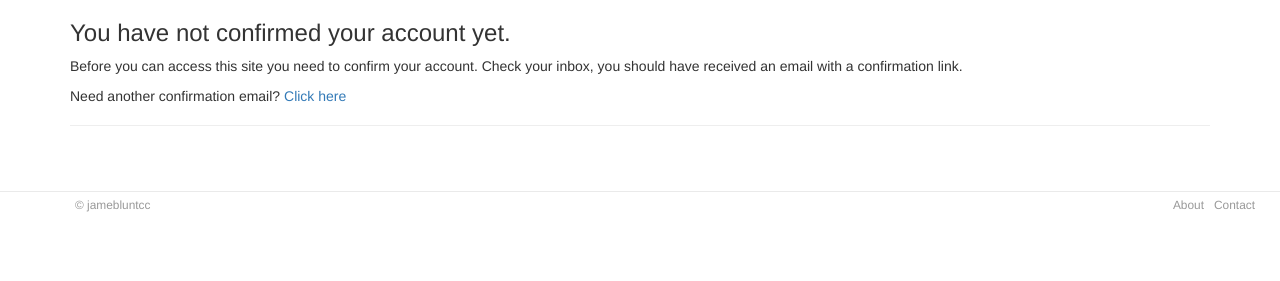
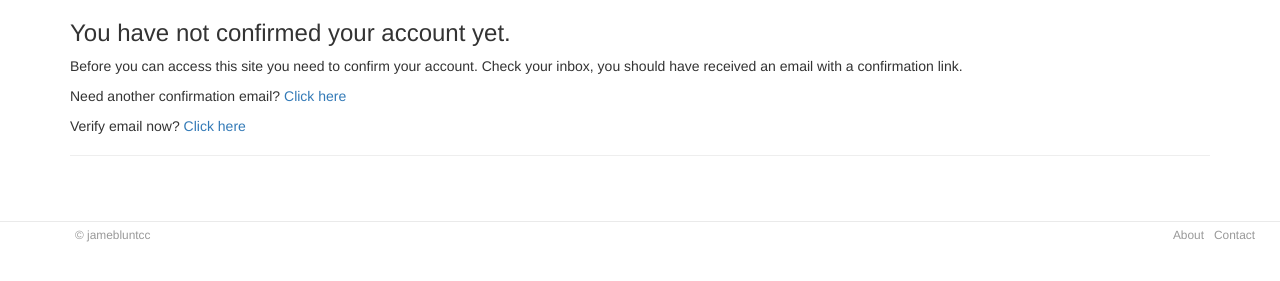
Before and after one commit to jamebluntcc/flask_auth_system, a Flask app: template app/templates/auth/unconfirmed.html in a window 1280 px wide. Shown: the part 140-421 px from the top of the page. Run offline with Flask 2, Linux system fonts and the light colour scheme; the template is opened without the code that fills it, so the values that code supplies are empty; some libraries are stand-ins or nearby versions.

Commit message:
add verify addr on page

```diff
--- a/app/auth/views.py
+++ b/app/auth/views.py
@@ -4,7 +4,7 @@ from flask_login import login_required, logout_user, current_user, login_user
 from .models import User
 from app.utils import flash_errors
 from app.mail import send_mail
-
+from settings import Config
 
 blueprint = Blueprint('auth', __name__, url_prefix='/auth')
 
@@ -16,14 +16,15 @@ def before_request():
             and request.endpoint \
             and request.endpoint[:5] != 'auth.' \
             and request.endpoint != 'static':
-        return redirect(url_for('auth.unconfirmed'))
+        mail_addr = Config.MAIL_MAP.get(current_user.email.split('@')[1], '')
+        return redirect(url_for('auth.unconfirmed', email=mail_addr))
 
 
-@blueprint.route('/unconfirmed')
-def unconfirmed():
+@blueprint.route('/unconfirmed<email>')
+def unconfirmed(email):
     if current_user.is_anonymous or current_user.active:
         return redirect(url_for('main.index'))
-    return render_template('auth/unconfirmed.html')
+    return render_template('auth/unconfirmed.html', mail=email)
 
 
 @blueprint.route('/logout/')
@@ -58,7 +59,8 @@ def register():
         token = user.generate_confirmation_token()
         send_mail(user.email, 'Confirm Your Account',
                   'auth/confirm', user=user, token=token)
-        flash('Thank you for register. A confirmation email has been sent to you by email. note: open verify email better on your pc browser', 'success')
+        flash('Thank you for register. A confirmation email has been sent to you by email. \
+        note: open verify email better on your pc browser', 'success')
         login_user(user)
         return redirect(url_for('main.home'))
     else:
--- a/app/templates/auth/unconfirmed.html
+++ b/app/templates/auth/unconfirmed.html
@@ -14,5 +14,9 @@
         Need another confirmation email?
         <a href="{{ url_for('auth.resend_confirmation') }}">Click here</a>
     </p>
+    <p>
+        Verify email now?
+        <a href="{{ email }}">Click here</a>
+    </p>
 </div>
 {% endblock %}
--- a/settings.py
+++ b/settings.py
@@ -13,6 +13,10 @@ class Config(object):
     MAIL_PASSWORD = os.environ['MAIL_PASSWD']
     MAIL_SUBJECT_PREFIX = '[JAMEBLUNTCC]'
     MAIL_SENDER = 'Chencheng flask admin <{0}>'.format(MAIL_USERNAME)
+    MAIL_MAP = {
+        '163.com': 'https://mail.163.com',
+        'qq.com': 'https://mail.qq.com'
+    }
 
 
 class DevConfig(Config):
```
